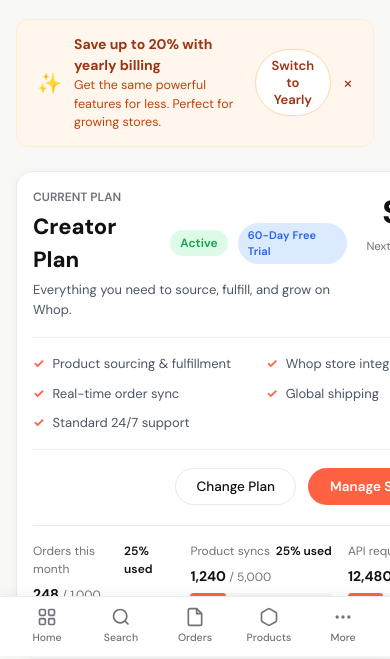
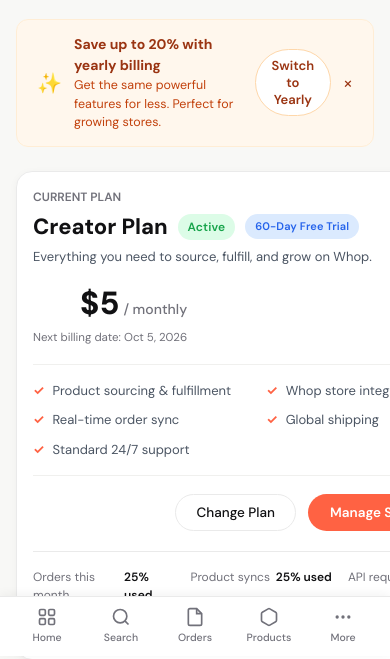
Before and after one commit to takiahmed24/cjdropshipping-whop, a FastAPI app: page /billing in a window 390 px wide; the page is wider, and only the part inside the window is pictured. Shown: the part 188-847 px from the top of that part. Run offline with FastAPI, Linux system fonts and the light colour scheme; data comes from the database, SQL or seed files in the repository.

Commit message:
fix(billing): add responsive wrapping for plan card header on mobile

```diff
--- a/templates/billing.html
+++ b/templates/billing.html
@@ -44,7 +44,7 @@
 
     <!-- Current Plan Card (Uploaded Billing UI Exact with Adjusted $5 Price) -->
     <div class="ui-card">
-      <div style="display: flex; align-items: flex-start; justify-content: space-between; margin-bottom: 16px;">
+      <div style="display: flex; align-items: flex-start; justify-content: space-between; flex-wrap: wrap; gap: 12px; margin-bottom: 16px;">
         <div>
           <div style="font-size: 12px; font-weight: 600; color: var(--text-muted); text-transform: uppercase; margin-bottom: 4px;">Current Plan</div>
           <div style="display: flex; align-items: center; gap: 10px;">
```
